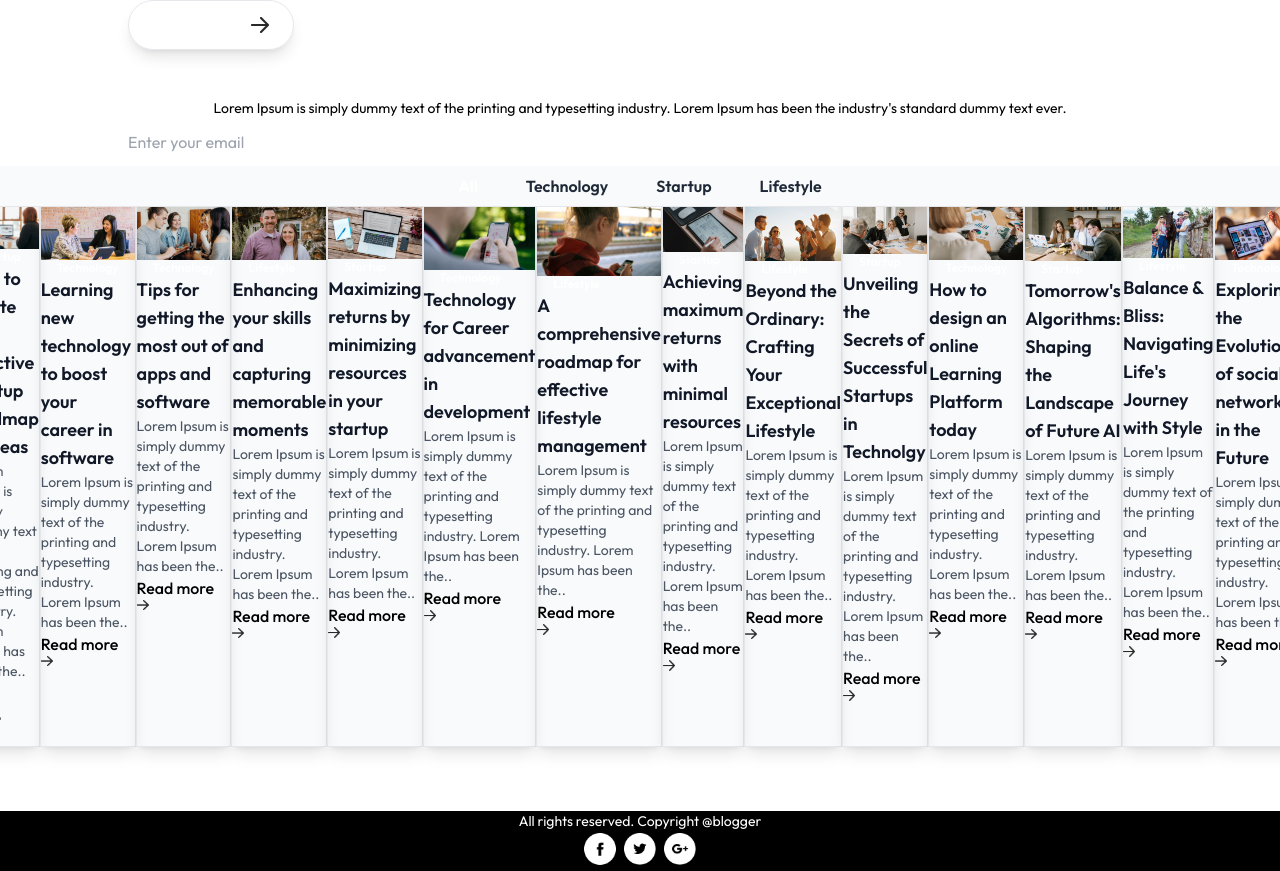
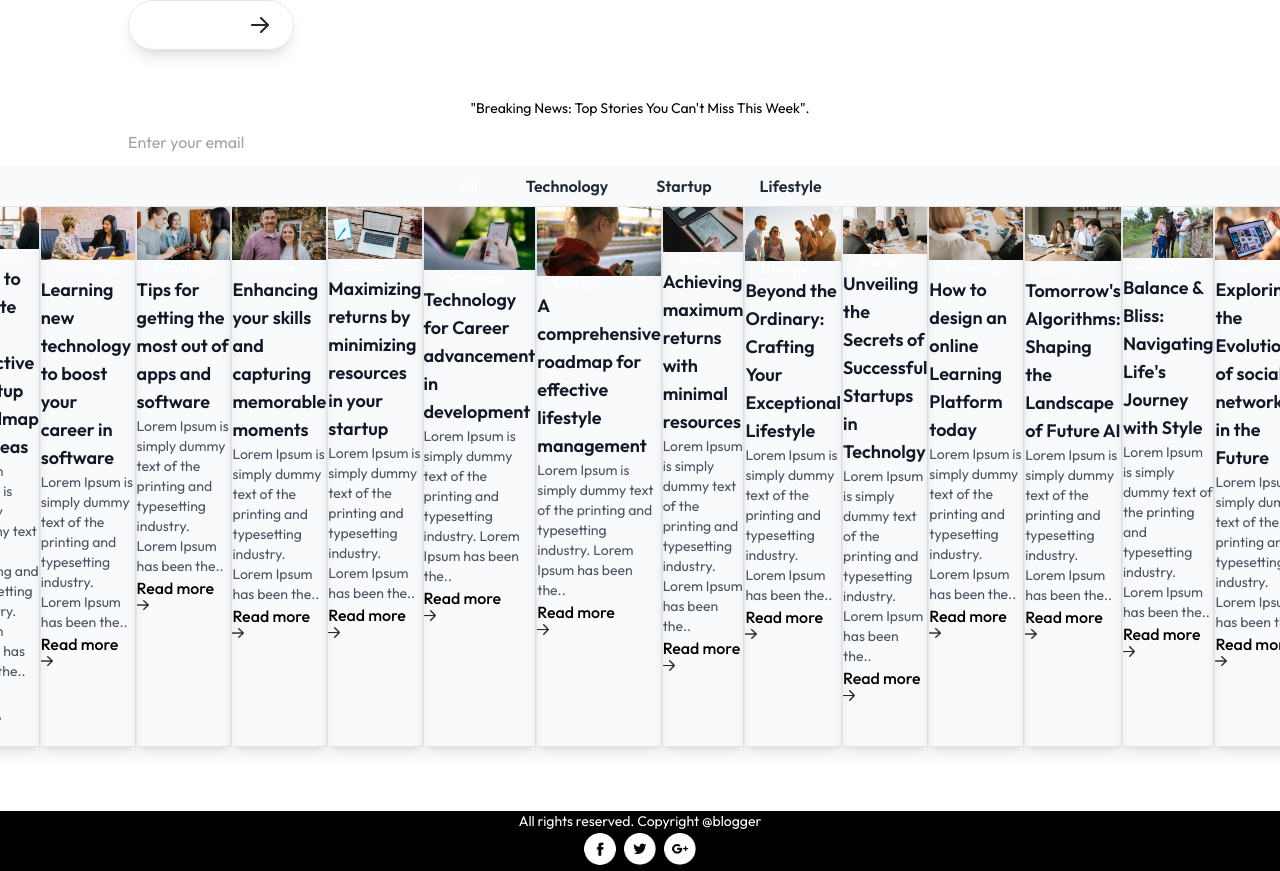
Before and after one commit to hieu12-12/Breaking-New, a Next.js app: page / in a window 1280 px wide. Shown: the top 871 px of the page. Built offline with nearby package versions, Linux system fonts and the light colour scheme; no server answers.

Commit message:
Create Email page

```diff
--- a/Components/Header.jsx
+++ b/Components/Header.jsx
@@ -33,7 +33,7 @@
           Latest Blogs
         </h1>
         <p className="mt-6 text-sm sm:text-base max-w-[740px] mx-auto text-gray-100 leading-relaxed">
-          Lorem Ipsum is simply dummy text of the printing and typesetting industry. Lorem Ipsum has been the industry's standard dummy text ever.
+        "Breaking News: Top Stories You Can't Miss This Week".
         </p>
         <form onSubmit={onSubmitHandler} className="flex justify-between items-center max-w-[500px] sm:max-w-[600px] mx-auto mt-10 bg-white bg-opacity-80 rounded-xl shadow-2xl">
           <input
```
